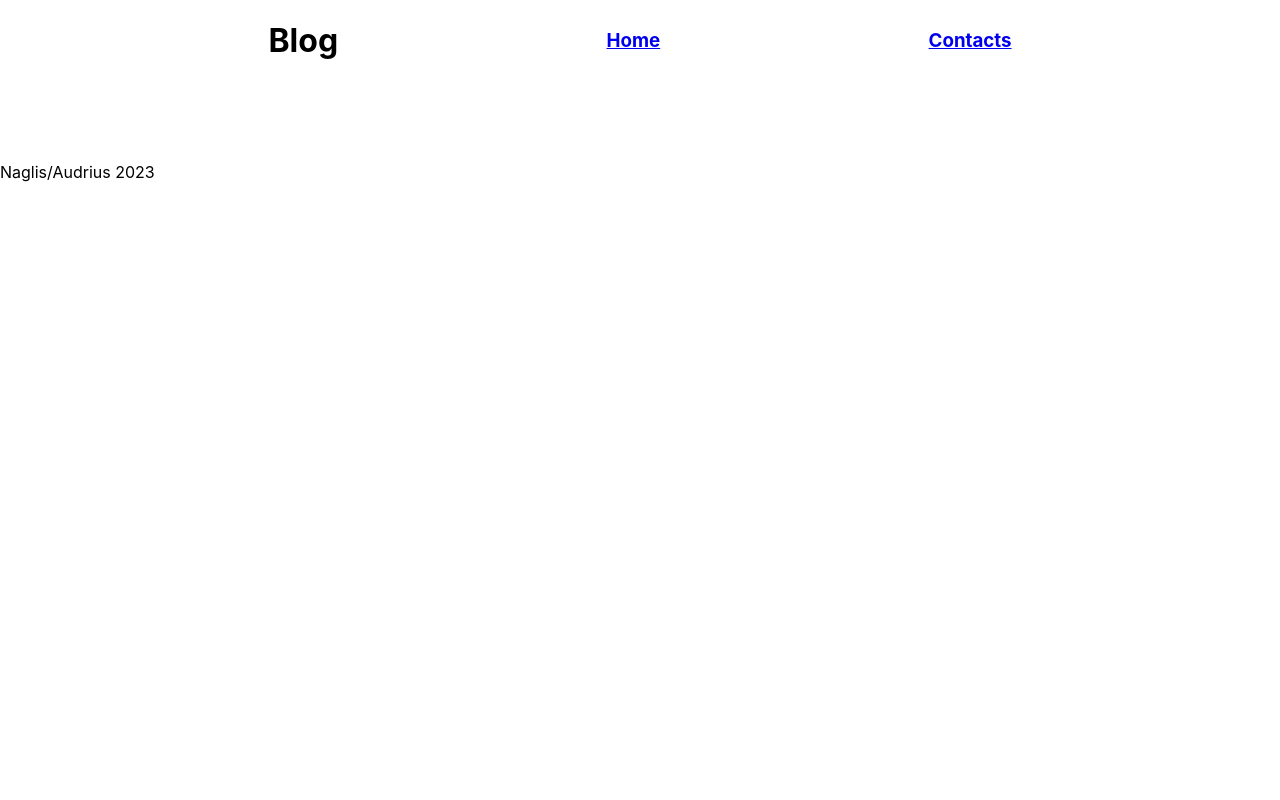
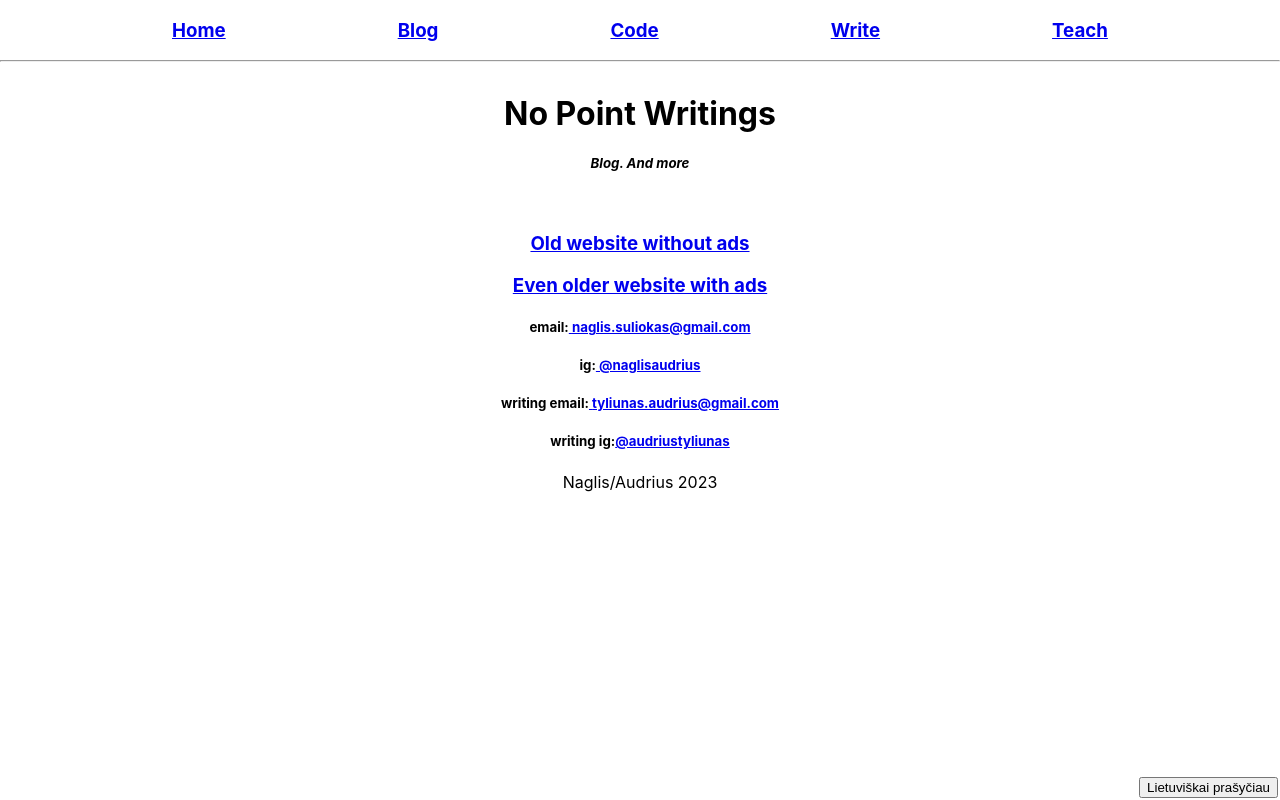
Before and after one commit to naglissul/naglissul.github.io, a React (Create React App) app: page /#/ in a window 1280 px wide. Built offline with nearby package versions, Linux system fonts and the light colour scheme; no server answers.

Commit message:
page stucture and routes

```diff
--- a/src/App.tsx
+++ b/src/App.tsx
@@ -1,18 +1,28 @@
-import React from "react";
 import { Routes, Route, HashRouter } from "react-router-dom";
-import BlogPage from "./pages/blogPage/BlogPage";
-import ContactsPage from "./pages/contactsPage/ContactsPage";
-import HomePage from "./pages/homePage/HomePage";
+import { routes } from "./constants";
+import NavHeader from "./generalComponents/NavHeader";
 
 function App() {
   return (
     <HashRouter>
-      <Routes>
-        <Route path="/home" element={<HomePage />} />
-        <Route index element={<BlogPage />} />
-        <Route path="/contacts" element={<ContactsPage />} />
-        <Route path="*" element={<div>This page doesn't exist</div>} />
-      </Routes>
+      <NavHeader />
+      <div style={{ marginTop: "62px" }}>
+        <Routes>
+          {routes.map((route) => (
+            <Route path={route.path} element={route.element} />
+          ))}
+        </Routes>
+      </div>
+      <footer style={{ position: "fixed", bottom: "2px", right: "2px" }}>
+        {" "}
+        <button
+          onClick={() => {
+            alert("haha, not yet. Dar nepadarytas vertimas :((");
+          }}
+        >
+          Lietuviškai prašyčiau
+        </button>
+      </footer>
     </HashRouter>
   );
 }
--- /dev/null
+++ b/src/constants.tsx
@@ -0,0 +1,15 @@
+import BlogPage from "./pages/blogPage/BlogPage";
+import CodePage from "./pages/codePage/CodePage";
+import HomePage from "./pages/homePage/HomePage";
+import NotFoundPage from "./pages/notFoundPage/NotFoundPage";
+import TeachPage from "./pages/teachPage/TeachPage";
+import WritePage from "./pages/writePage/WritePage";
+
+export const routes = [
+  { path: "/", element: <HomePage />, name: "Home" },
+  { path: "/blog", element: <BlogPage />, name: "Blog" },
+  { path: "/code", element: <CodePage />, name: "Code" },
+  { path: "/write", element: <WritePage />, name: "Write" },
+  { path: "/teach", element: <TeachPage />, name: "Teach" },
+  { path: "*", element: <NotFoundPage />, name: "NotFound" },
+];
--- /dev/null
+++ b/src/generalComponents/NavHeader.tsx
@@ -0,0 +1,39 @@
+import { routes } from "../constants";
+
+function NavHeader() {
+  return (
+    <>
+      <header
+        style={{
+          position: "fixed",
+          top: "0",
+          left: "0",
+          right: "0",
+          background: "white",
+          height: "62px",
+        }}
+      >
+        <div
+          style={{
+            display: "flex",
+            flexDirection: "row",
+            justifyContent: "space-evenly",
+            alignItems: "center",
+          }}
+        >
+          {routes.map(
+            (route) =>
+              route.name !== "NotFound" && (
+                <h3>
+                  <a href={`/#${route.path}`}>{route.name}</a>
+                </h3>
+              )
+          )}
+        </div>
+        <hr style={{ margin: 0 }} />
+      </header>
+    </>
+  );
+}
+
+export default NavHeader;
--- a/src/index.tsx
+++ b/src/index.tsx
@@ -5,24 +5,16 @@ import { store } from "./app/store";
 import App from "./App";
 import reportWebVitals from "./reportWebVitals";
 import "./index.css";
-import { hydrate, render } from "react-dom";
 
-// const container = document.getElementById("root")!;
-// const root = createRoot(container);
+const container = document.getElementById("root")!;
+const root = createRoot(container);
 
-// root.render(
-//   <React.StrictMode>
-//     <Provider store={store}>
-//       <App />
-//     </Provider>
-//   </React.StrictMode>
-// );
-
-const rootElement = document.getElementById("root");
-if (rootElement?.hasChildNodes()) {
-  hydrate(<App />, rootElement);
-} else {
-  render(<App />, rootElement);
-}
+root.render(
+  <React.StrictMode>
+    <Provider store={store}>
+      <App />
+    </Provider>
+  </React.StrictMode>
+);
 
 reportWebVitals();
--- a/src/pages/blogPage/BlogPage.tsx
+++ b/src/pages/blogPage/BlogPage.tsx
@@ -21,34 +21,25 @@ function BlogPage() {
   }, []);
 
   return (
-    <>
-      <header
+    <div>
+      <h1 style={{ textAlign: "center", paddingTop: "1em" }}>Blog</h1>
+      <br />
+      <div
         style={{
           display: "flex",
-          flexDirection: "row",
-          justifyContent: "space-evenly",
           alignItems: "center",
+          justifyContent: "center",
+          padding: "0 10%",
         }}
       >
-        <h1>Blog</h1>
-
-        <h3>
-          <a href="/#/home">Home</a>
-        </h3>
-
-        <h3>
-          <a href="/#/contacts">Contacts</a>
-        </h3>
-      </header>
-      <br />
-      <br />
-      <div style={{ paddingLeft: "20%", paddingRight: "20%" }}>
-        <ReactMarkdown>{text}</ReactMarkdown>
+        <div style={{ width: "750px" }}>
+          <ReactMarkdown>{text}</ReactMarkdown>
+        </div>
       </div>
       <br />
       <br />
       <footer>Naglis/Audrius 2023</footer>
-    </>
+    </div>
   );
 }
 
--- /dev/null
+++ b/src/pages/codePage/CodePage.tsx
@@ -0,0 +1,9 @@
+function CodePage() {
+  return (
+    <h1 style={{ paddingTop: "1em", textAlign: "center" }}>
+      Nothing's here yet
+    </h1>
+  );
+}
+
+export default CodePage;
--- a/src/pages/contactsPage/ContactsPage.tsx
+++ /dev/null
@@ -1,49 +0,0 @@
-function ContactsPage() {
-  return (
-    <div style={{ paddingLeft: "10px" }}>
-      <h1>Contacts</h1>
-      <br />
-      <h2>MENU</h2>
-      <ul>
-        <li>
-          <h3>
-            <a href="/#/home">Home</a>
-          </h3>
-        </li>
-        <li>
-          <h3>
-            <a href="/">Blog</a>
-          </h3>
-        </li>
-      </ul>
-      <br />
-      <h5>
-        email:
-        <a href="mailto:naglis.suliokas@gmail.com">
-          {" "}
-          naglis.suliokas@gmail.com
-        </a>
-      </h5>
-      <h5>
-        ig:
-        <a href="https://www.instagram.com/naglisaudrius/"> @naglisaudrius</a>
-      </h5>
-      <h5>
-        writing email:
-        <a href="mailto:tyliunas.audrius@gmail.com">
-          {" "}
-          tyliunas.audrius@gmail.com
-        </a>
-      </h5>
-      <h5>
-        writing ig:
-        <a href="https://www.instagram.com/audriustyliunas/">
-          @audriustyliunas
-        </a>
-      </h5>
-      <footer>Naglis/Audrius 2023</footer>
-    </div>
-  );
-}
-
-export default ContactsPage;
--- a/src/pages/homePage/HomePage.tsx
+++ b/src/pages/homePage/HomePage.tsx
@@ -1,23 +1,10 @@
 function HomePage() {
   return (
-    <div style={{ paddingLeft: "10px" }}>
-      <h1>No Point Writings</h1>
+    <div style={{ textAlign: "center" }}>
+      <h1 style={{ paddingTop: "1em" }}>No Point Writings</h1>
       <h5>
         <em>Blog. And more</em>
       </h5>
-      <h2>MENU</h2>
-      <ul>
-        <li>
-          <h3>
-            <a href="/">Blog</a>
-          </h3>
-        </li>
-        <li>
-          <h3>
-            <a href="/#/contacts">Contacts</a>
-          </h3>
-        </li>
-      </ul>
 
       <br />
       <h3>
@@ -28,6 +15,30 @@ function HomePage() {
           Even older website with ads
         </a>
       </h3>
+      <h5>
+        email:
+        <a href="mailto:naglis.suliokas@gmail.com">
+          {" "}
+          naglis.suliokas@gmail.com
+        </a>
+      </h5>
+      <h5>
+        ig:
+        <a href="https://www.instagram.com/naglisaudrius/"> @naglisaudrius</a>
+      </h5>
+      <h5>
+        writing email:
+        <a href="mailto:tyliunas.audrius@gmail.com">
+          {" "}
+          tyliunas.audrius@gmail.com
+        </a>
+      </h5>
+      <h5>
+        writing ig:
+        <a href="https://www.instagram.com/audriustyliunas/">
+          @audriustyliunas
+        </a>
+      </h5>
       <footer>Naglis/Audrius 2023</footer>
     </div>
   );
--- /dev/null
+++ b/src/pages/notFoundPage/NotFoundPage.tsx
@@ -0,0 +1,5 @@
+function NotFoundPage() {
+  return <div>This page doesn't exist</div>;
+}
+
+export default NotFoundPage;
--- /dev/null
+++ b/src/pages/teachPage/TeachPage.tsx
@@ -0,0 +1,9 @@
+function TeachPage() {
+  return (
+    <h1 style={{ paddingTop: "1em", textAlign: "center" }}>
+      Nothing's here yet
+    </h1>
+  );
+}
+
+export default TeachPage;
--- /dev/null
+++ b/src/pages/writePage/WritePage.tsx
@@ -0,0 +1,9 @@
+function WritePage() {
+  return (
+    <h1 style={{ paddingTop: "1em", textAlign: "center" }}>
+      Nothing's here yet
+    </h1>
+  );
+}
+
+export default WritePage;
```
